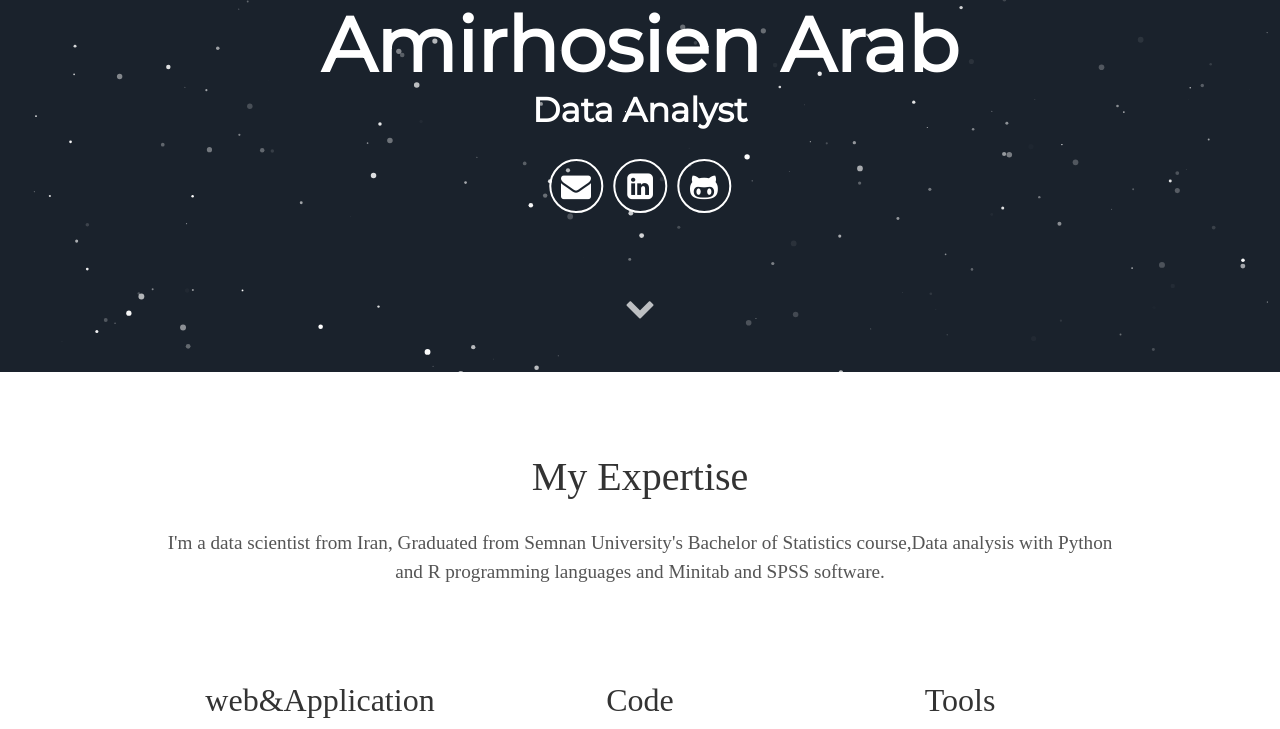
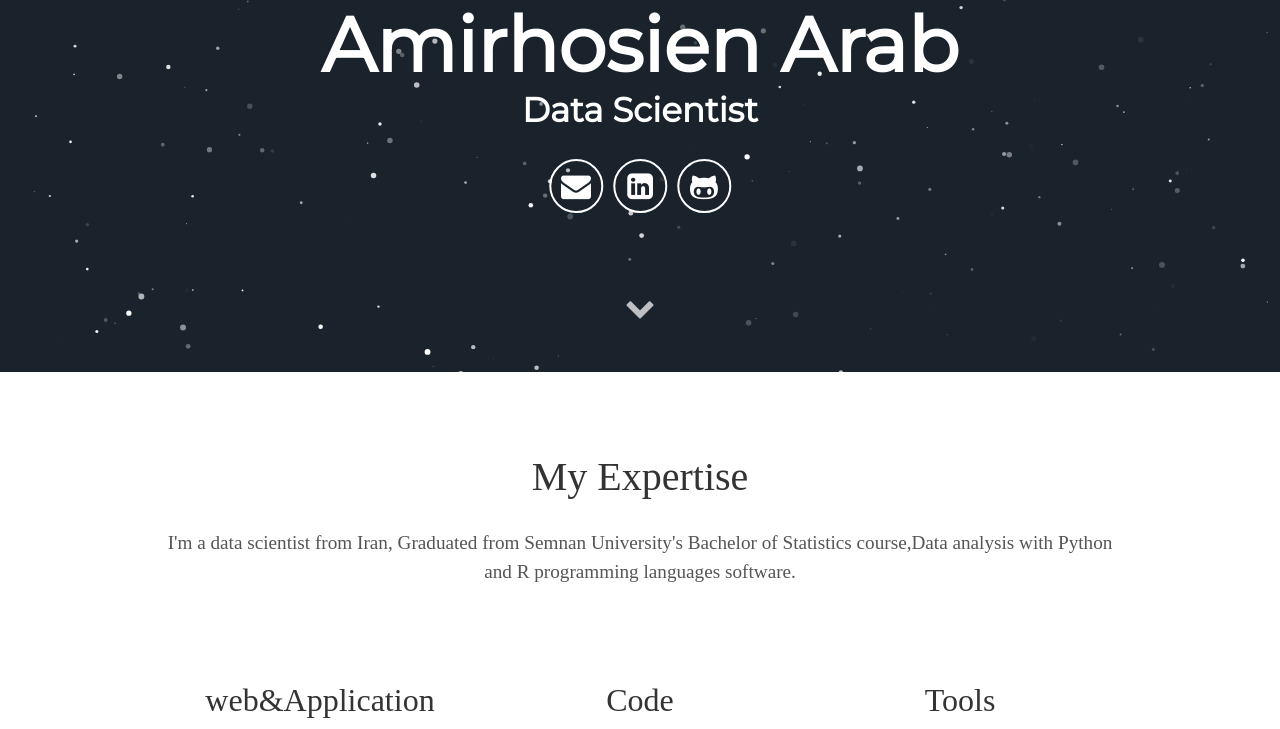
Before and after one commit to daneshisajad/anjell1.github.io, a Jekyll site: the page built from index.html, in a window 1280 px wide and 900 px high, scrolled down 357 px, cut to the strip 171-900 px from the top of the window. Built offline with Jekyll 4.4.1, drawn with Linux system fonts in a browser that asks for light colours; some web fonts are replaced.

Commit message:
Update _config.yml

```diff
--- a/_config.yml
+++ b/_config.yml
@@ -1,13 +1,13 @@
 # Site settings
-title: Amirhosien Arab
+title: Sajad Daneshi
 description: anjell theme 1
 # baseurl: "" # the subpath of your site, e.g. /blog
 # url: "localhost:3000" # the base hostname & protocol for your site e.g. http://willianjusten.com.br
 
 # User settings
 username: Amirhosien Arab
-user_description: I'm a data scientist from Iran, Graduated from Semnan University's Bachelor of Statistics course,Data analysis with Python and R programming languages and Minitab and SPSS software.
-user_title: Data Analyst
+user_description: I'm a data scientist from Iran, Graduated from Semnan University's Bachelor of Statistics course,Data analysis with Python and R programming languages software.
+user_title: Data Scientist
 email: amirxamarin@outlook.com
 
 
```
